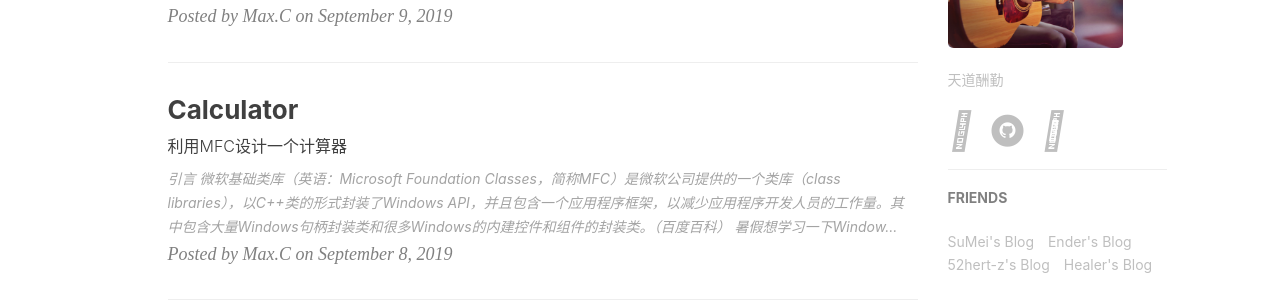
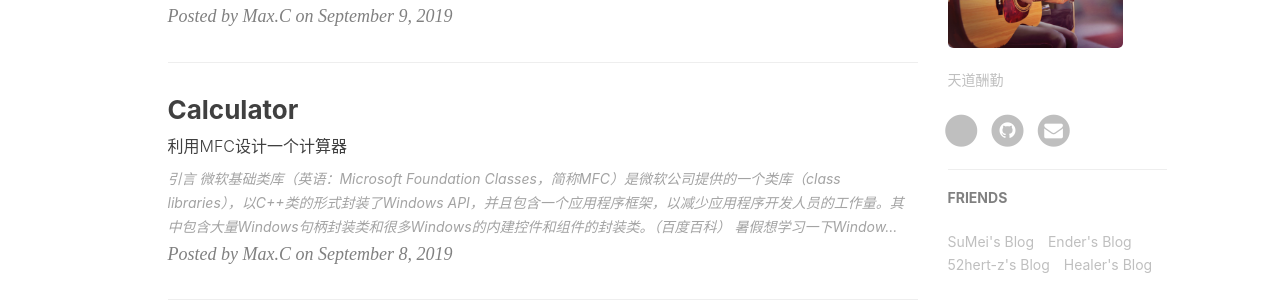
Before and after one commit to 437436999/437436999-coder.github.io, a Jekyll site: the page built from index.html, in a window 1280 px wide. Shown: the part 883-1183 px from the top of the page. Built offline with Jekyll 4.4.1, drawn with Linux system fonts in a browser that asks for light colours; nearby versions of some CDN libraries; the list of posts is cut into pages by our own code; comment, search, counter and statistics services are not loaded.

Commit message:
Update page.html

```diff
--- a/_layouts/page.html
+++ b/_layouts/page.html
@@ -147,8 +147,8 @@ layout: default
                             <li>
                                 <a target="_blank" href="https://www.zhihu.com/people/{{ site.zhihu_username }}">
                                     <span class="fa-stack fa-lg">
-                                        <i class="fas fa-circle fa-stack-2x"></i>
-                                        <i class="fab fa-zhihu fa-stack-1x fa-inverse"></i>
+                                        <i class="fa fa-circle fa-stack-2x"></i>
+                                        <i class="fa fa-zhihu fa-stack-1x fa-inverse"></i>
                                         <!--i class="fa  fa-stack-1x fa-inverse">知</i-->
                                     </span>
                                 </a>
@@ -188,8 +188,8 @@ layout: default
                             <li>
                                 <a target="_blank" href="mailto:{{ site.email_username }}">
                                     <span class="fa-stack fa-lg">
-                                        <i class="fas fa-circle fa-stack-2x"></i>
-                                        <i class="fas fa-envelope fa-stack-1x fa-inverse"></i>
+                                        <i class="fa fa-circle fa-stack-2x"></i>
+                                        <i class="fa fa-envelope fa-stack-1x fa-inverse"></i>
                                     </span>
                                 </a>
                             </li>
```
